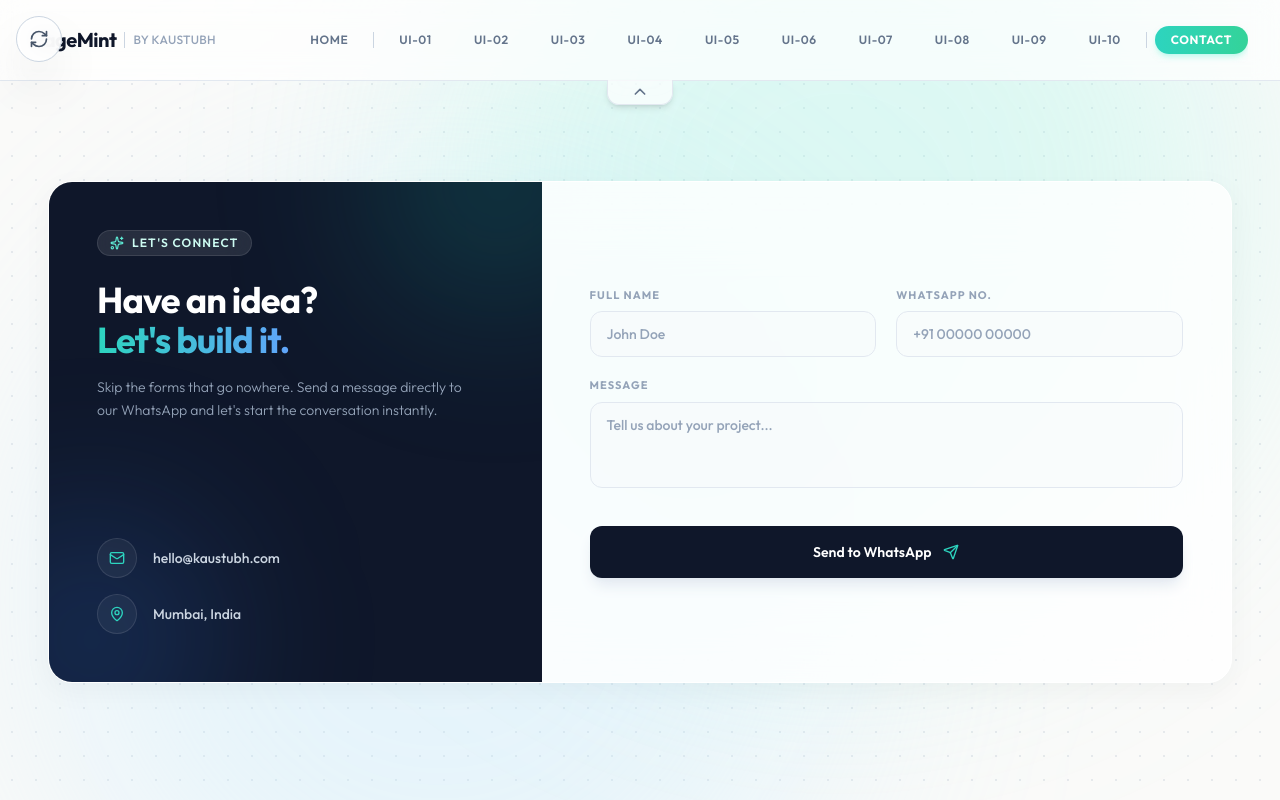
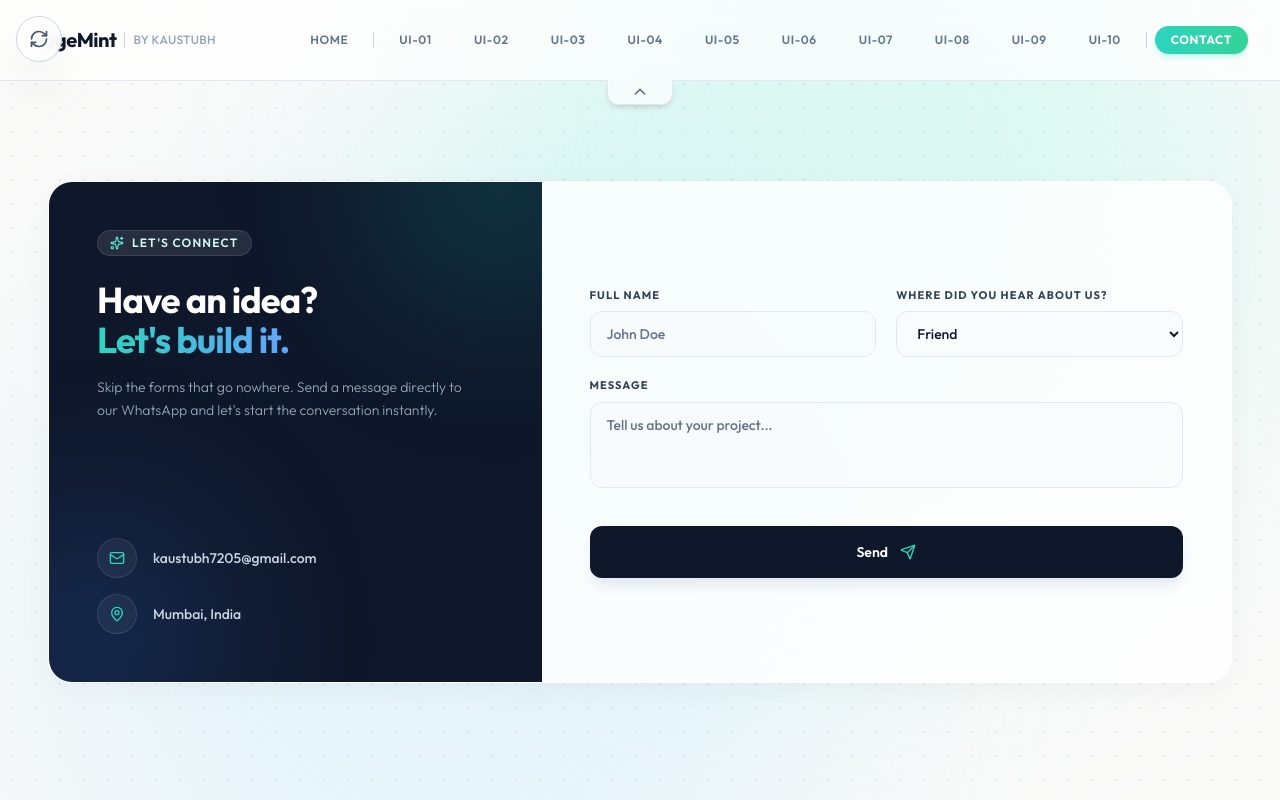
Before and after one commit to kaustubhhhh7/PageMint, a React (Vite) app: page /contact in a window 1280 px wide. Built offline with nearby package versions, Linux system fonts and the light colour scheme.

Commit message:
Update ContactPage: refine form fields and styling

```diff
--- a/src/pages/ContactPage.jsx
+++ b/src/pages/ContactPage.jsx
@@ -3,11 +3,11 @@ import { Send, Sparkles, Mail, MapPin } from 'lucide-react';
 import Container from '../components/common/Container';
 
 const ContactPage = () => {
-    const [formData, setFormData] = useState({ name: '', phone: '', message: '' });
+    const [formData, setFormData] = useState({ name: '', source: 'Friend', message: '' });
 
     const handleSubmit = (e) => {
         e.preventDefault();
-        const text = `*New Lead from PageMint Hub*%0A%0A*Name:* ${formData.name}%0A*Phone:* ${formData.phone}%0A*Message:* ${formData.message}`;
+        const text = `*New Lead from PageMint Hub*%0A%0A*Name:* ${formData.name}%0A*Source:* ${formData.source}%0A*Message:* ${formData.message}`;
         const whatsappUrl = `https://wa.me/918451851439?text=${text}`;
         window.open(whatsappUrl, '_blank');
     };
@@ -53,7 +53,7 @@ const ContactPage = () => {
                                     <div className="w-10 h-10 rounded-full bg-white/5 flex items-center justify-center border border-white/10">
                                         <Mail size={16} className="text-teal-400" />
                                     </div>
-                                    hello@kaustubh.com
+                                    kaustubh7205@gmail.com
                                 </div>
                                 <div className="flex items-center gap-4 text-sm font-medium text-slate-300">
                                     <div className="w-10 h-10 rounded-full bg-white/5 flex items-center justify-center border border-white/10">
@@ -70,37 +70,41 @@ const ContactPage = () => {
                         <form onSubmit={handleSubmit} className="w-full">
                             <div className="grid grid-cols-1 md:grid-cols-2 gap-5 mb-5">
                                 <div>
-                                    <label className="block text-[11px] font-bold text-slate-400 mb-2 uppercase tracking-widest">Full Name</label>
+                                    <label className="block text-[11px] font-bold text-slate-700 mb-2 uppercase tracking-widest">Full Name</label>
                                     <input
                                         required
                                         type="text"
                                         value={formData.name}
                                         onChange={e => setFormData({...formData, name: e.target.value})}
-                                        className="w-full bg-slate-50/50 px-4 py-3 rounded-xl border border-slate-200 text-slate-900 placeholder:text-slate-400 focus:outline-none focus:ring-2 focus:ring-teal-500/20 focus:border-teal-500 transition-all text-sm font-medium"
+                                        className="w-full bg-slate-50/50 px-4 py-3 rounded-xl border border-slate-200 text-slate-900 placeholder:text-slate-500 focus:outline-none focus:ring-2 focus:ring-teal-500/20 focus:border-teal-500 transition-all text-sm font-medium"
                                         placeholder="John Doe"
                                     />
                                 </div>
                                 <div>
-                                    <label className="block text-[11px] font-bold text-slate-400 mb-2 uppercase tracking-widest">WhatsApp No.</label>
-                                    <input
+                                    <label className="block text-[11px] font-bold text-slate-700 mb-2 uppercase tracking-widest">Where did you hear about us?</label>
+                                    <select
                                         required
-                                        type="tel"
-                                        value={formData.phone}
-                                        onChange={e => setFormData({...formData, phone: e.target.value})}
-                                        className="w-full bg-slate-50/50 px-4 py-3 rounded-xl border border-slate-200 text-slate-900 placeholder:text-slate-400 focus:outline-none focus:ring-2 focus:ring-teal-500/20 focus:border-teal-500 transition-all text-sm font-medium"
-                                        placeholder="+91 00000 00000"
-                                    />
+                                        value={formData.source}
+                                        onChange={e => setFormData({...formData, source: e.target.value})}
+                                        className="w-full bg-slate-50/50 px-4 py-3 rounded-xl border border-slate-200 text-slate-900 focus:outline-none focus:ring-2 focus:ring-teal-500/20 focus:border-teal-500 transition-all text-sm font-medium"
+                                    >
+                                        <option value="Friend">Friend</option>
+                                        <option value="Colleague">Colleague</option>
+                                        <option value="College">College</option>
+                                        <option value="Social Media">Social Media</option>
+                                        <option value="Other">Other</option>
+                                    </select>
                                 </div>
                             </div>
 
                             <div className="mb-8">
-                                <label className="block text-[11px] font-bold text-slate-400 mb-2 uppercase tracking-widest">Message</label>
+                                <label className="block text-[11px] font-bold text-slate-700 mb-2 uppercase tracking-widest">Message</label>
                                 <textarea
                                     required
                                     rows="3"
                                     value={formData.message}
                                     onChange={e => setFormData({...formData, message: e.target.value})}
-                                    className="w-full bg-slate-50/50 px-4 py-3 rounded-xl border border-slate-200 text-slate-900 placeholder:text-slate-400 focus:outline-none focus:ring-2 focus:ring-teal-500/20 focus:border-teal-500 transition-all text-sm font-medium resize-none"
+                                    className="w-full bg-slate-50/50 px-4 py-3 rounded-xl border border-slate-200 text-slate-900 placeholder:text-slate-500 focus:outline-none focus:ring-2 focus:ring-teal-500/20 focus:border-teal-500 transition-all text-sm font-medium resize-none"
                                     placeholder="Tell us about your project..."
                                 ></textarea>
                             </div>
@@ -109,7 +113,7 @@ const ContactPage = () => {
                                 type="submit"
                                 className="w-full flex items-center justify-center gap-3 py-4 bg-slate-900 text-white font-semibold text-sm rounded-xl shadow-lg shadow-slate-200 hover:shadow-xl hover:bg-slate-800 hover:-translate-y-0.5 transition-all duration-300 group"
                             >
-                                <span>Send to WhatsApp</span>
+                                <span>Send</span>
                                 <Send size={16} className="text-teal-400 group-hover:translate-x-1 group-hover:-translate-y-1 transition-transform" />
                             </button>
                         </form>
```
